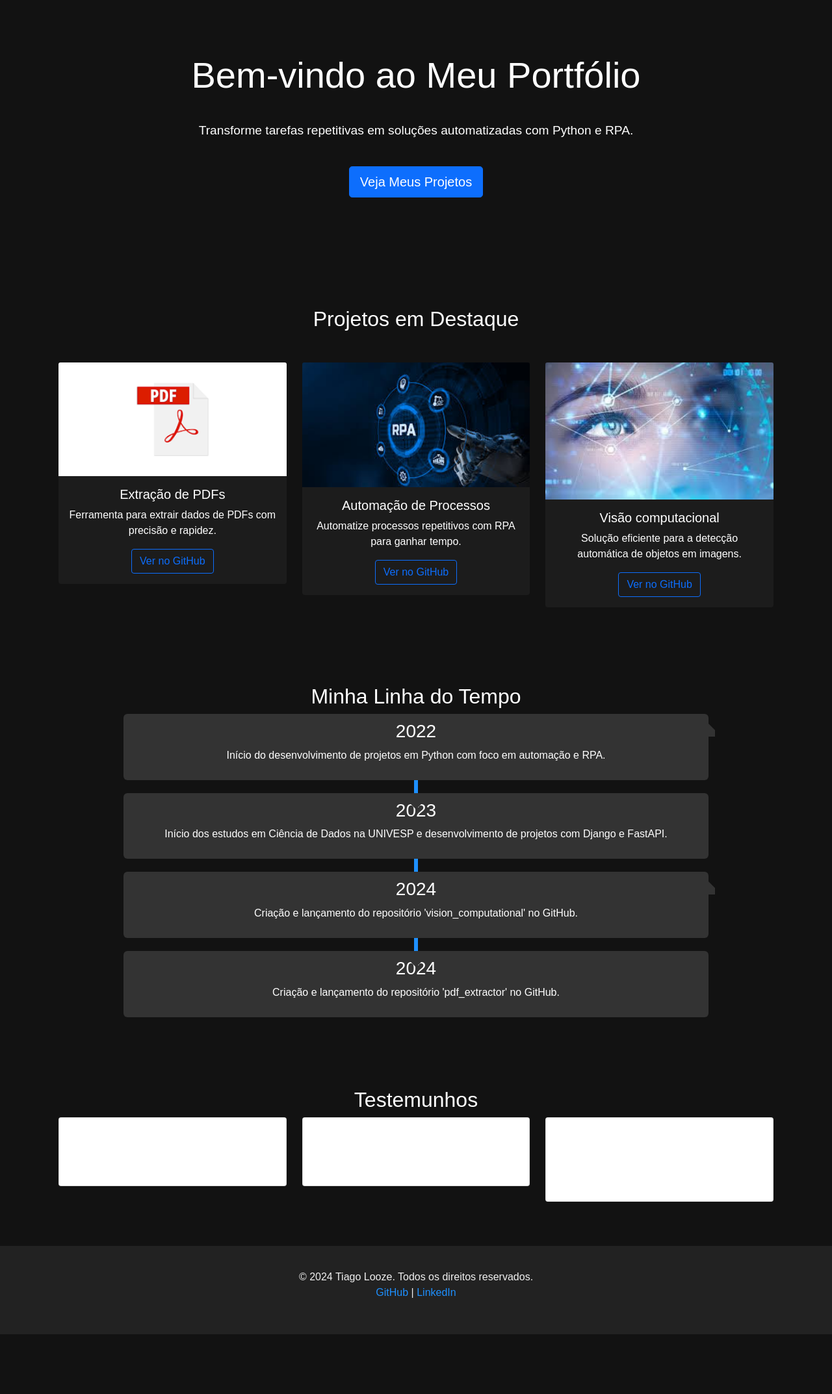
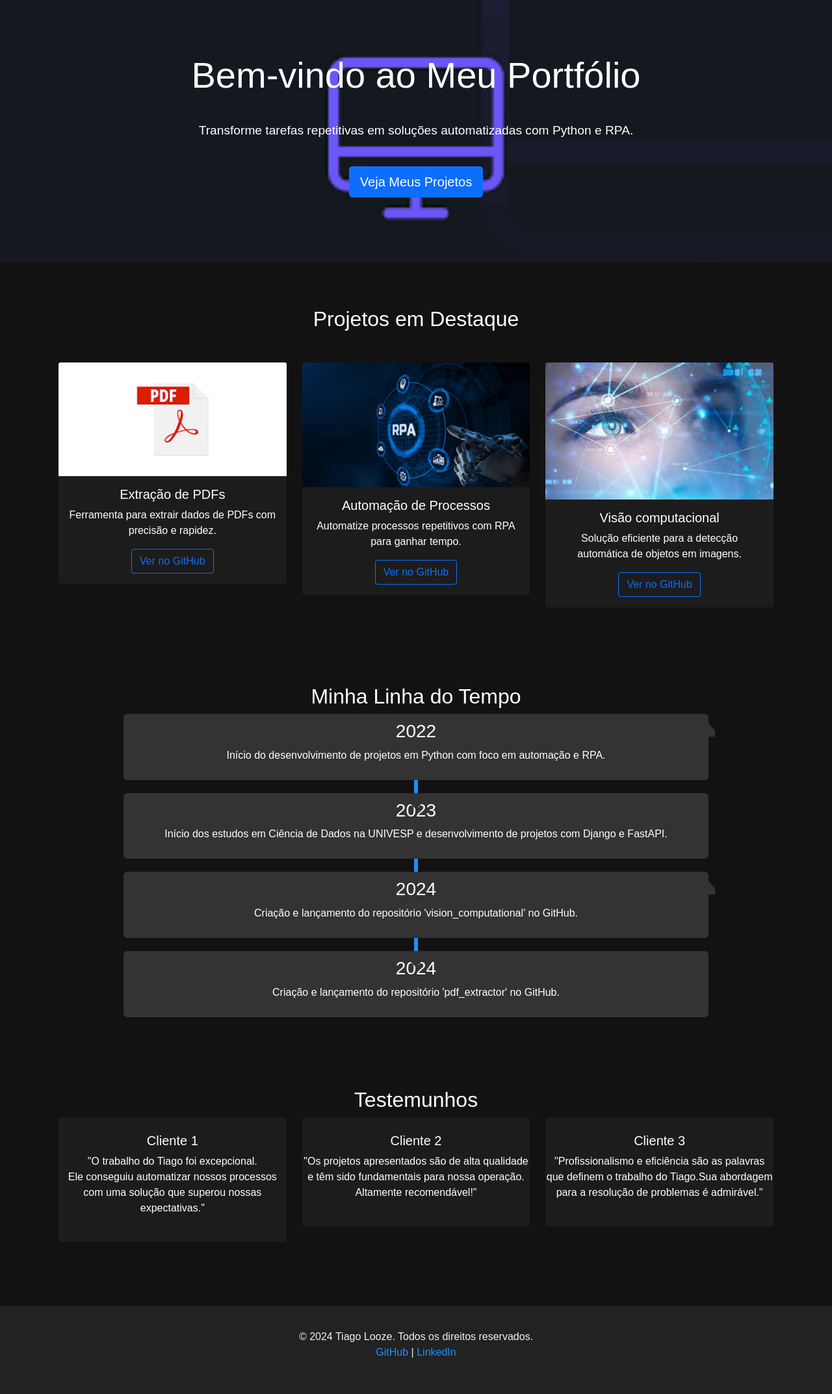
Before and after one commit to THPL28/thpl_saas, a Django app: page / in a window 1280 px wide. Shown: the part 56-2202 px from the top of the page at 65% size. Before the commit the page ends 2110 px from the top, so only its background shows below. Run offline with Django 5.2, Linux system fonts and the light colour scheme.

Commit message:
Alteração do layout

```diff
--- a/templates/home.html
+++ b/templates/home.html
@@ -5,8 +5,8 @@
     <meta charset="UTF-8">
     <meta name="viewport" content="width=device-width, initial-scale=1.0">
 
-
     <title>Home</title>
+    <link rel="icon"  href="{% static 'images/thpl_logo.ico' %}" type="image/ico">
     <link href="https://cdn.jsdelivr.net/npm/bootstrap@5.0.2/dist/css/bootstrap.min.css" rel="stylesheet">
     <link rel="stylesheet" href="{% static 'css/style.css' %}">
 </head>
@@ -32,7 +32,7 @@
 
         /* Hero Section */
         .hero {
-            /* background: url('{% static "images/hero-bg.jpg" %}') no-repeat center center/cover; */
+            background: url('{% static "images/bg.png" %}') no-repeat center center/cover;
             color: white;
             padding: 100px 0;
             text-align: center;
@@ -126,6 +126,16 @@
             border-right: 0;
             margin-left: 0;
         }
+        .testimonial-card {
+            background-color: #1c1c1c;
+            border: none;
+            margin-bottom: 30px;
+            transition: transform 0.3s ease-in-out;
+        }
+        .testimonial-card:hover {
+            transform: scale(1.05);
+        }
+
     </style>
 
     <!-- Navbar -->
@@ -156,6 +166,7 @@
 
     <!-- Hero Section -->
     <div class="hero">
+
         <h1>Bem-vindo ao Meu Portfólio</h1>
         <p>Transforme tarefas repetitivas em soluções automatizadas com Python e RPA.</p>
 
@@ -224,57 +235,32 @@
         </div>
     </div>
         <!-- Testemunhos Section -->
-<div class="container mt-5">
+    <div class="container mt-5 content-testm">
         <h2 class="text-center">Testemunhos</h2>
         <div class="row">
             <div class="col-md-4">
                 <div class="card testimonial-card">
+                    <br>
                     <h5 class="card-title">Cliente 1</h5>
-                <p class="card-text">"O trabalho do Tiago foi excepcional. Ele conseguiu automatizar nossos processos com uma solução que superou nossas expectativas."</p>
+                    <p class="card-text">"O trabalho do Tiago foi excepcional. <br>Ele conseguiu automatizar nossos processos com uma solução que superou nossas expectativas."</p><br>
                 </div>
             </div>
             <div class="col-md-4">
                 <div class="card testimonial-card">
+                    <br>
                     <h5 class="card-title">Cliente 2</h5>
-                <p class="card-text">"Os projetos apresentados são de alta qualidade e têm sido fundamentais para nossa operação. Altamente recomendável!"</p>
+                    <p class="card-text">"Os projetos apresentados são de alta qualidade e têm sido fundamentais para nossa operação.  <br>Altamente recomendável!"</p> <br>
                 </div>
             </div>
             <div class="col-md-4">
                 <div class="card testimonial-card">
+                    <br>
                     <h5 class="card-title">Cliente 3</h5>
-                <p class="card-text">"Profissionalismo e eficiência são as palavras que definem o trabalho do Tiago. Sua abordagem para a resolução de problemas é admirável."</p>
+                    <p class="card-text">"Profissionalismo e eficiência são as palavras que definem o trabalho do Tiago.Sua abordagem para a resolução de problemas é admirável."</p> <br>
                 </div>
             </div>
         </div>
     </div>
-
-<!-- Blog Section -->
-<!-- <div class="container mt-5">
-    <h2 class="text-center">Blog/Artigos</h2>
-    <div class="row">
-        <div class="col-md-4">
-            <div class="card blog-card">
-                <h5 class="card-title">Como Iniciar com RPA</h5>
-                <p class="card-text">Neste artigo, exploro as etapas iniciais para começar com a automação de processos robóticos (RPA) usando Python.</p>
-                <a href="{% url 'blog_post_1' %}" class="btn btn-outline-primary">Leia mais</a>
-            </div>
-        </div>
-        <div class="col-md-4">
-            <div class="card blog-card">
-                <h5 class="card-title">Visão Computacional com Python</h5>
-                <p class="card-text">Aprenda sobre técnicas e ferramentas para implementar visão computacional em projetos Python.</p>
-                <a href="{% url 'blog_post_2' %}" class="btn btn-outline-primary">Leia mais</a>
-            </div>
-        </div>
-        <div class="col-md-4">
-            <div class="card blog-card">
-                <h5 class="card-title">Extraindo Dados de PDFs</h5>
-                <p class="card-text">Uma visão detalhada sobre como extrair informações úteis de documentos PDF com Python.</p>
-                <a href="{% url 'blog_post_3' %}" class="btn btn-outline-primary">Leia mais</a>
-            </div>
-        </div>
-    </div>
-</div> -->
 
     <!-- Footer -->
     <footer class="footer py-3 mt-5">
```
Also changed, not shown: templates/about.html (+17 -4 lines), static/images/bg.png (added), static/images/code.jpg (added), 4 other files. Lines whose indentation alone changed are shown as unchanged.
